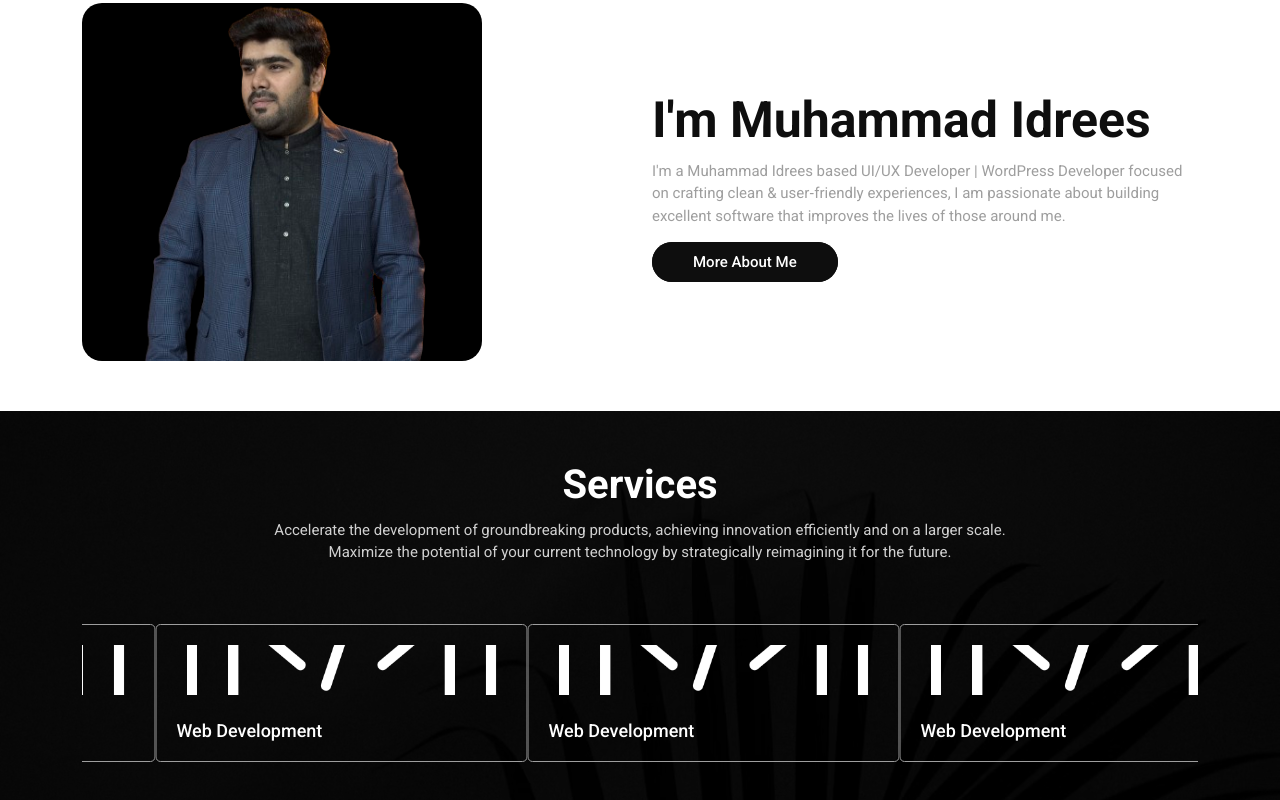
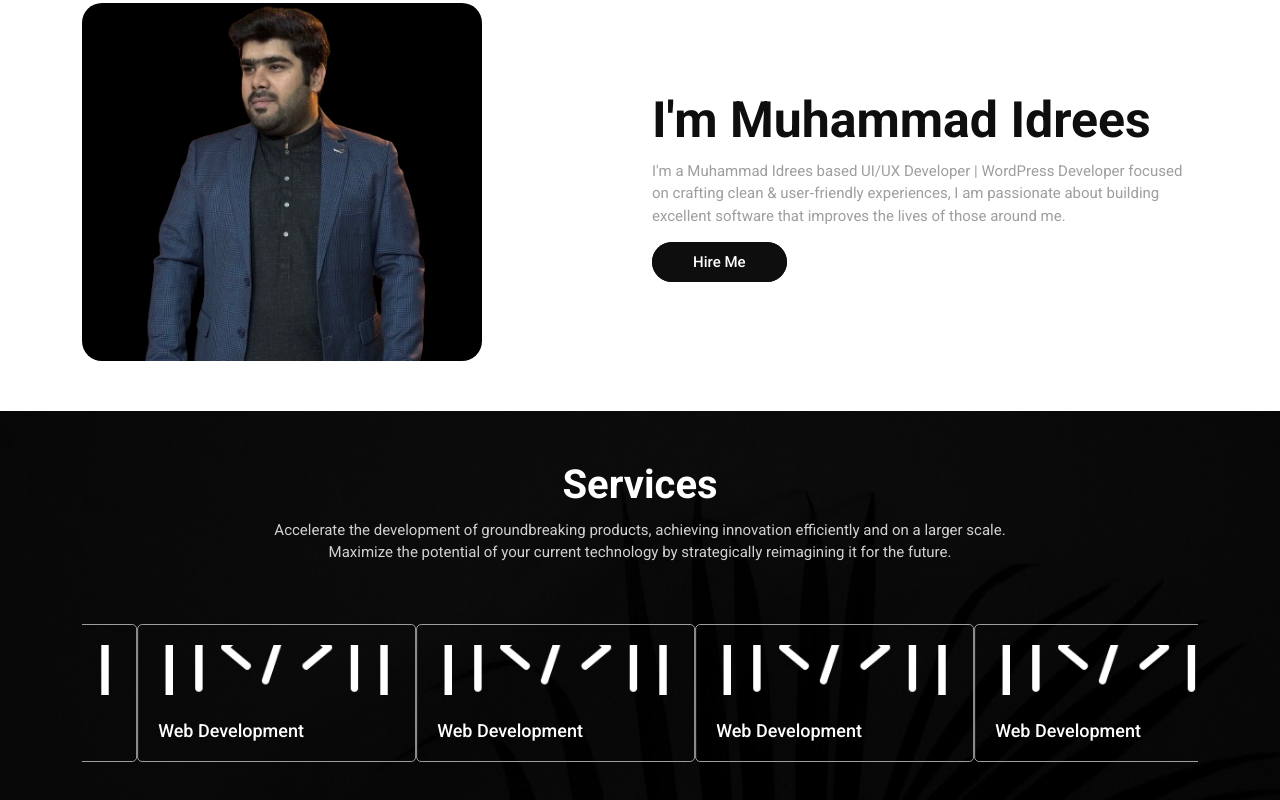
Before and after one commit to muhammadidreesshaikh/Muhammad-Idrees, a plain HTML site: page index.html in a window 1280 px wide. Shown: the part 847-1647 px from the top of the page. Drawn offline with nearby package versions, Linux system fonts and the light colour scheme.

Commit message:
services section in cards issue fixing

```diff
--- a/index.html
+++ b/index.html
@@ -132,7 +132,7 @@
                                         excellent software that improves the lives of those around me.</p>
 
                                     <div class="mt-4">
-                                        <a href="#" class="black-btn">More About Me</a>
+                                        <a href="#" class="black-btn">Hire Me</a>
                                     </div>
                                 </div>
                             </div>
--- a/js/custom.js
+++ b/js/custom.js
@@ -1,5 +1,5 @@
 // loader
-setTimeout(function() {
+setTimeout(function () {
   document.querySelector('.loader').classList.add('hide');
 }, 3500);
 
@@ -66,10 +66,10 @@ $(function () {
         items: 1
       },
       300: {
-        items: 1
+        items: 2
       },
       768: {
-        items: 3
+        items: 4
       },
       1920: {
         items: 5
```
